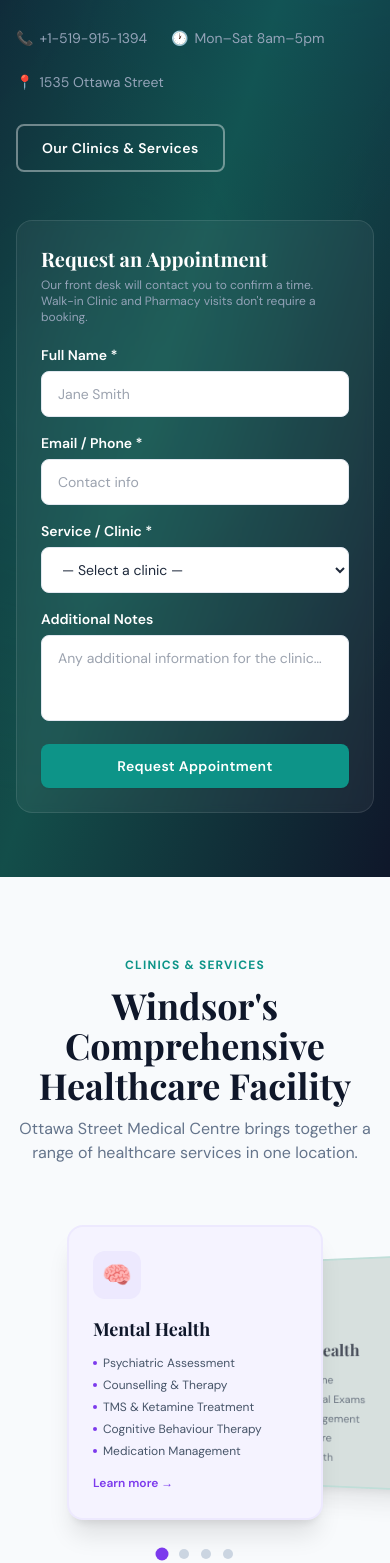
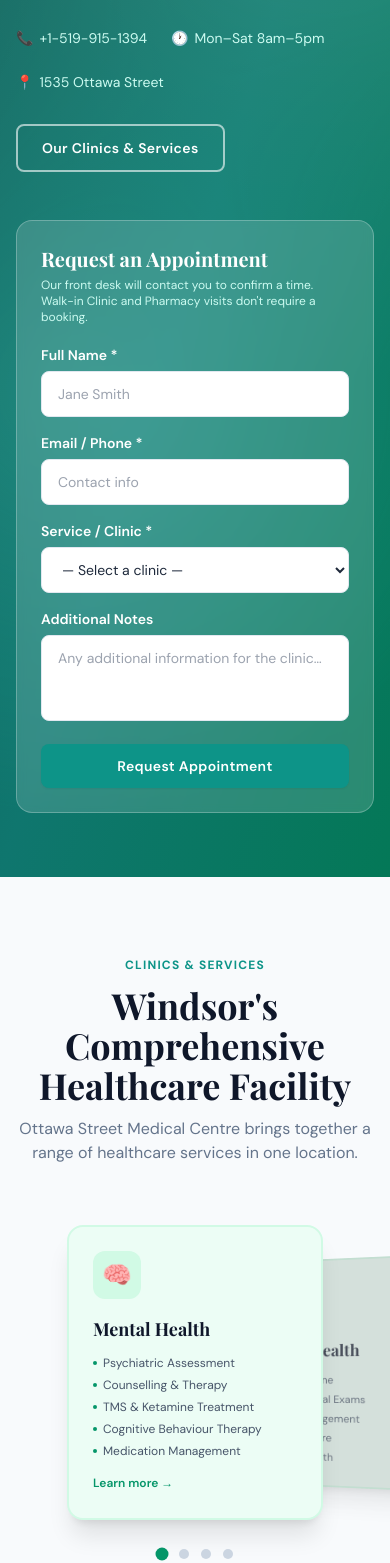
Before and after one commit to ev-digitalmarketing/Marketing-Website-Sample, a Next.js app: page / in a window 390 px wide. Shown: the part 347-1910 px from the top of the page. Built offline with nearby package versions, Linux system fonts and the light colour scheme; a web font is replaced by a local one.

Commit message:
Add files via upload

```diff
--- a/app/page.js
+++ b/app/page.js
@@ -18,42 +18,42 @@ export default function Home() {
       <Navbar />
       <main>
         {/* Hero — copy left, form right */}
-        <section className="pt-32 pb-16 px-4 bg-gradient-to-br from-slate-900 via-teal-900 to-slate-900 text-white relative overflow-hidden">
-          <div className="absolute inset-0 opacity-10" style={{ backgroundImage: 'radial-gradient(circle at 20% 60%, #14b8a6 0%, transparent 55%), radial-gradient(circle at 80% 15%, #0ea5e9 0%, transparent 50%)' }}></div>
+        <section className="pt-32 pb-16 px-4 bg-gradient-to-br from-teal-800 via-teal-700 to-emerald-700 text-white relative overflow-hidden">
+          <div className="absolute inset-0 opacity-20" style={{ backgroundImage: 'radial-gradient(circle at 20% 60%, #5eead4 0%, transparent 55%), radial-gradient(circle at 80% 15%, #a7f3d0 0%, transparent 50%)' }}></div>
           <div className="max-w-6xl mx-auto relative z-10 grid grid-cols-1 lg:grid-cols-2 gap-12 items-center">
             {/* Left: copy */}
             <div>
-              <div className="inline-flex items-center gap-2 bg-teal-500/20 border border-teal-500/30 rounded-full px-4 py-1.5 text-teal-300 text-xs font-semibold mb-6 tracking-wide uppercase animate-fade-up">
+              <div className="inline-flex items-center gap-2 bg-white/20 border border-white/30 rounded-full px-4 py-1.5 text-white text-xs font-semibold mb-6 tracking-wide uppercase animate-fade-up">
                 Windsor's Full-Suite Medical Facility
               </div>
               <h1 className="font-display text-4xl md:text-5xl lg:text-6xl font-bold leading-tight mb-5 animate-fade-up delay-100">
                 Ottawa Street<br />
-                <span className="text-teal-400">Medical Centre</span>
+                <span className="text-teal-100">Medical Centre</span>
               </h1>
-              <p className="text-slate-300 text-lg leading-relaxed mb-6 max-w-lg animate-fade-up delay-200">
+              <p className="text-teal-50 text-lg leading-relaxed mb-6 max-w-lg animate-fade-up delay-200">
                 Mental health, physical health, walk-in services and pharmacy all under one roof.
               </p>
-              <div className="flex flex-wrap gap-6 text-sm text-slate-400 animate-fade-up delay-300 mb-8">
-                <span className="flex items-center gap-1.5"><span className="text-teal-400">📞</span> <a href="tel:+15199151394" className="hover:text-white transition-colors">+1-519-915-1394</a></span>
-                <span className="flex items-center gap-1.5"><span className="text-teal-400">🕐</span> Mon–Sat 8am–5pm</span>
+              <div className="flex flex-wrap gap-6 text-sm text-teal-100 animate-fade-up delay-300 mb-8">
+                <span className="flex items-center gap-1.5"><span>📞</span> <a href="tel:+15199151394" className="hover:text-white transition-colors">+1-519-915-1394</a></span>
+                <span className="flex items-center gap-1.5"><span>🕐</span> Mon–Sat 8am–5pm</span>
                 <a
                   href="https://www.google.com/maps/dir/?api=1&destination=1535+Ottawa+Street+Windsor+ON"
                   target="_blank"
                   rel="noopener noreferrer"
                   className="flex items-center gap-1.5 hover:text-white transition-colors"
                 >
-                  <span className="text-teal-400">📍</span> 1535 Ottawa Street
+                  <span>📍</span> 1535 Ottawa Street
                 </a>
               </div>
               <div className="flex flex-wrap gap-3 animate-fade-up delay-400">
-                <Link href="/services" className="btn-outline border-white/40 text-white hover:bg-white/10 hover:text-white">Our Clinics & Services</Link>
+                <Link href="/services" className="btn-outline border-white/60 text-white hover:bg-white/20 hover:text-white">Our Clinics & Services</Link>
               </div>
             </div>
 
             {/* Right: booking form */}
-            <div className="bg-white/5 backdrop-blur-sm border border-white/10 rounded-2xl p-6 md:p-8 animate-slide-right delay-200">
+            <div className="bg-white/15 backdrop-blur-sm border border-white/25 rounded-2xl p-6 md:p-8 animate-slide-right delay-200">
               <h2 className="font-display text-xl font-bold text-white mb-1">Request an Appointment</h2>
-              <p className="text-slate-400 text-xs mb-5">Our front desk will contact you to confirm a time. Walk-in Clinic and Pharmacy visits don't require a booking.</p>
+              <p className="text-teal-100 text-xs mb-5">Our front desk will contact you to confirm a time. Walk-in Clinic and Pharmacy visits don't require a booking.</p>
               <BookingForm whiteLabels />
             </div>
           </div>
--- a/app/services/page.js
+++ b/app/services/page.js
@@ -13,7 +13,7 @@ const clinics = [
     description: 'Comprehensive mental health support and specialized psychiatric care located right within the medical centre. We take an integrated approach that connects your mental health plan with your overall medical history.',
     services: ['Psychiatric Assessment', 'Psychological Assessment', 'Medication Management', 'Counselling & Therapy', 'TMS & Ketamine Treatment'],
     accent: 'violet',
-    accentColor: '#7c3aed',
+    accentColor: '#059669',
   },
   {
     icon: '🩺',
@@ -23,7 +23,7 @@ const clinics = [
     description: 'Primary care and family medicine for patients of all ages. Our physicians provide continuous, comprehensive care focused on keeping you healthy for the long term.',
     services: ['Family Medicine', 'Annual Physical Exams', 'Disease Management', 'Bloodwork & Lab Referrals', 'Preventive Care', 'Specialist Referrals', "Women's Health"],
     accent: 'teal',
-    accentColor: '#0d9488',
+    accentColor: '#059669',
   },
   {
     icon: '🏥',
@@ -33,7 +33,7 @@ const clinics = [
     description: 'Quick, accessible care without the wait. Our walk-in clinic handles everything from minor illness and injury to prescription renewals, vaccinations, and more.',
     services: ['Illness & Injury Assessment', 'Prescriptions & Renewals', 'Blood Pressure & Vitals', 'STI Testing', 'Sick Notes'],
     accent: 'sky',
-    accentColor: '#0284c7',
+    accentColor: '#059669',
   },
   {
     icon: '💊',
@@ -48,9 +48,9 @@ const clinics = [
 ]
 
 const accentMap = {
-  violet: { card: 'border-violet-100 hover:border-violet-300', badge: 'bg-violet-100 text-violet-700', btn: 'bg-violet-600 hover:bg-violet-700', dot: 'bg-violet-500', cardBg: 'bg-violet-50 border-violet-100', iconBg: 'bg-violet-100 text-violet-700' },
-  teal:   { card: 'border-teal-100 hover:border-teal-300',   badge: 'bg-teal-100 text-teal-700',   btn: 'bg-teal-600 hover:bg-teal-700',   dot: 'bg-teal-500',   cardBg: 'bg-teal-50 border-teal-100',   iconBg: 'bg-teal-100 text-teal-700' },
-  sky:    { card: 'border-sky-100 hover:border-sky-300',     badge: 'bg-sky-100 text-sky-700',     btn: 'bg-sky-600 hover:bg-sky-700',     dot: 'bg-sky-500',     cardBg: 'bg-sky-50 border-sky-100',     iconBg: 'bg-sky-100 text-sky-700' },
+  violet: { card: 'border-emerald-100 hover:border-emerald-300', badge: 'bg-emerald-100 text-emerald-700', btn: 'bg-emerald-600 hover:bg-emerald-700', dot: 'bg-emerald-500', cardBg: 'bg-emerald-50 border-emerald-100', iconBg: 'bg-emerald-100 text-emerald-700' },
+  teal:   { card: 'border-emerald-100 hover:border-emerald-300', badge: 'bg-emerald-100 text-emerald-700', btn: 'bg-emerald-600 hover:bg-emerald-700', dot: 'bg-emerald-500', cardBg: 'bg-emerald-50 border-emerald-100', iconBg: 'bg-emerald-100 text-emerald-700' },
+  sky:    { card: 'border-emerald-100 hover:border-emerald-300', badge: 'bg-emerald-100 text-emerald-700', btn: 'bg-emerald-600 hover:bg-emerald-700', dot: 'bg-emerald-500', cardBg: 'bg-emerald-50 border-emerald-100', iconBg: 'bg-emerald-100 text-emerald-700' },
   emerald:{ card: 'border-emerald-100 hover:border-emerald-300', badge: 'bg-emerald-100 text-emerald-700', btn: 'bg-emerald-600 hover:bg-emerald-700', dot: 'bg-emerald-500', cardBg: 'bg-emerald-50 border-emerald-100', iconBg: 'bg-emerald-100 text-emerald-700' },
 }
 
--- a/components/ServicesSlider.js
+++ b/components/ServicesSlider.js
@@ -7,27 +7,27 @@ const services = [
     icon: '🧠',
     title: 'Mental Health',
     href: '/services/mental-health',
-    color: 'bg-violet-50 border-violet-100',
-    iconBg: 'bg-violet-100 text-violet-700',
-    accentColor: '#7c3aed',
+    color: 'bg-emerald-50 border-emerald-100',
+    iconBg: 'bg-emerald-100',
+    accentColor: '#059669',
     items: ['Psychiatric Assessment', 'Counselling & Therapy', 'TMS & Ketamine Treatment', 'Cognitive Behaviour Therapy', 'Medication Management'],
   },
   {
     icon: '🩺',
     title: 'Physical Health',
     href: '/services/physical-health',
-    color: 'bg-teal-50 border-teal-100',
-    iconBg: 'bg-teal-100 text-teal-700',
-    accentColor: '#0d9488',
+    color: 'bg-emerald-50 border-emerald-100',
+    iconBg: 'bg-emerald-100',
+    accentColor: '#059669',
     items: ['Family Medicine', 'Annual Physical Exams', 'Disease Management', 'Preventive Care', "Women's Health"],
   },
   {
     icon: '🏥',
     title: 'Walk-In Clinic',
     href: '/services/walk-in-clinic',
-    color: 'bg-sky-50 border-sky-100',
-    iconBg: 'bg-sky-100 text-sky-700',
-    accentColor: '#0284c7',
+    color: 'bg-emerald-50 border-emerald-100',
+    iconBg: 'bg-emerald-100',
+    accentColor: '#059669',
     items: ['No Appointment Needed', 'Illness & Injury Care', 'Prescriptions & Renewals', 'STI Testing', 'Sick Notes'],
   },
   {
@@ -35,7 +35,7 @@ const services = [
     title: 'Pharmacy',
     href: '/services/pharmacy',
     color: 'bg-emerald-50 border-emerald-100',
-    iconBg: 'bg-emerald-100 text-emerald-700',
+    iconBg: 'bg-emerald-100',
     accentColor: '#059669',
     items: ['Prescription Dispensing', 'Medication Reviews', 'Blister Packaging', 'Compounding Services', 'Immunizations & Vaccines'],
   },
@@ -72,7 +72,7 @@ export default function ServicesSlider() {
       <div className="hidden md:grid grid-cols-4 gap-5 max-w-6xl mx-auto">
         {services.map(s => (
           <Link key={s.href} href={s.href} className={`card p-6 border ${s.color} hover:scale-[1.02] transition-transform duration-200 group animate-fade-up`}>
-            <div className={`w-12 h-12 rounded-xl ${s.iconBg} flex items-center justify-center text-2xl mb-4`}>{s.icon}</div>
+            <div className={`w-12 h-12 rounded-xl ${s.iconBg} text-emerald-700 flex items-center justify-center text-2xl mb-4`}>{s.icon}</div>
             <h3 className="font-display text-lg font-bold text-slate-900 mb-3 group-hover:text-teal-700 transition-colors">{s.title}</h3>
             <ul className="space-y-1.5">
               {s.items.map(item => (
@@ -109,7 +109,7 @@ export default function ServicesSlider() {
               }}
             >
               <div className={`rounded-2xl border-2 p-6 shadow-xl ${s.color}`}>
-                <div className={`w-12 h-12 rounded-xl ${s.iconBg} flex items-center justify-center text-2xl mb-4`}>{s.icon}</div>
+                <div className={`w-12 h-12 rounded-xl ${s.iconBg} text-emerald-700 flex items-center justify-center text-2xl mb-4`}>{s.icon}</div>
                 <h3 className="font-display text-lg font-bold text-slate-900 mb-3">{s.title}</h3>
                 <ul className="space-y-1.5">
                   {s.items.map(item => (
```
